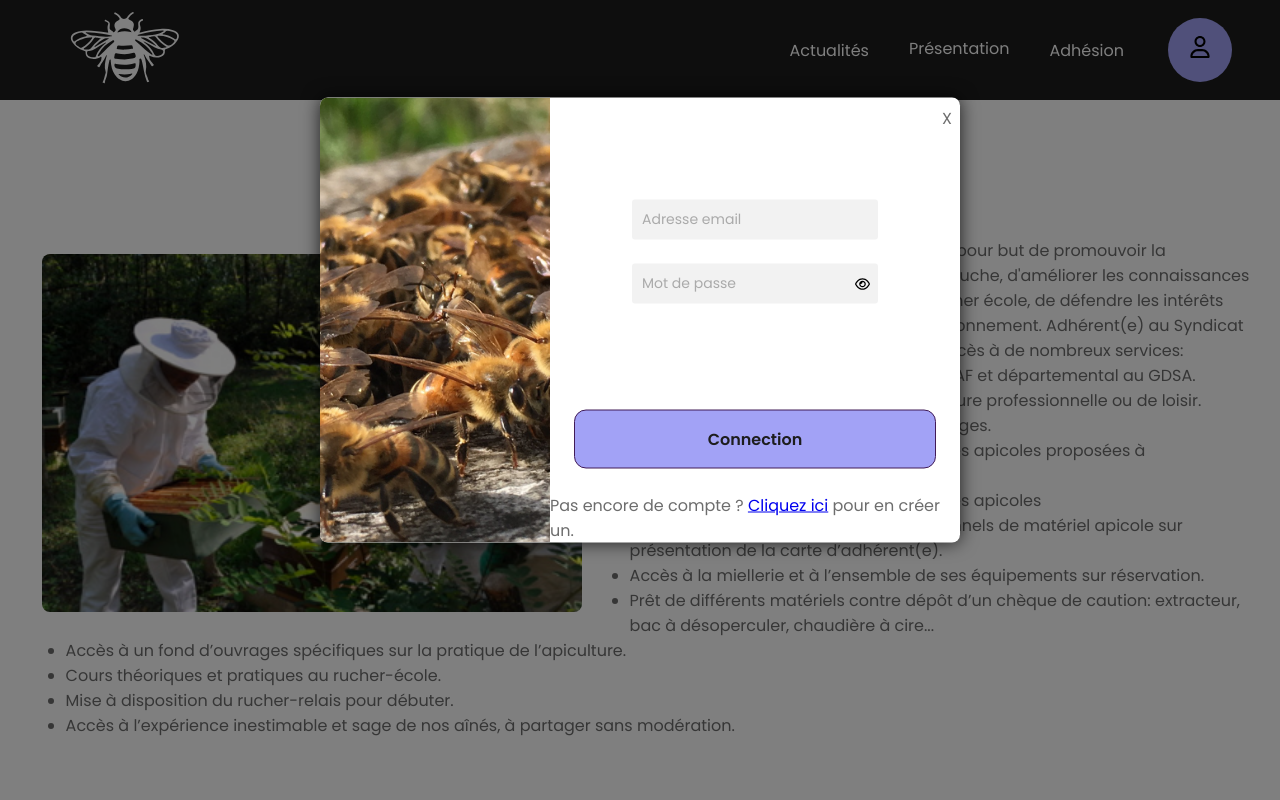
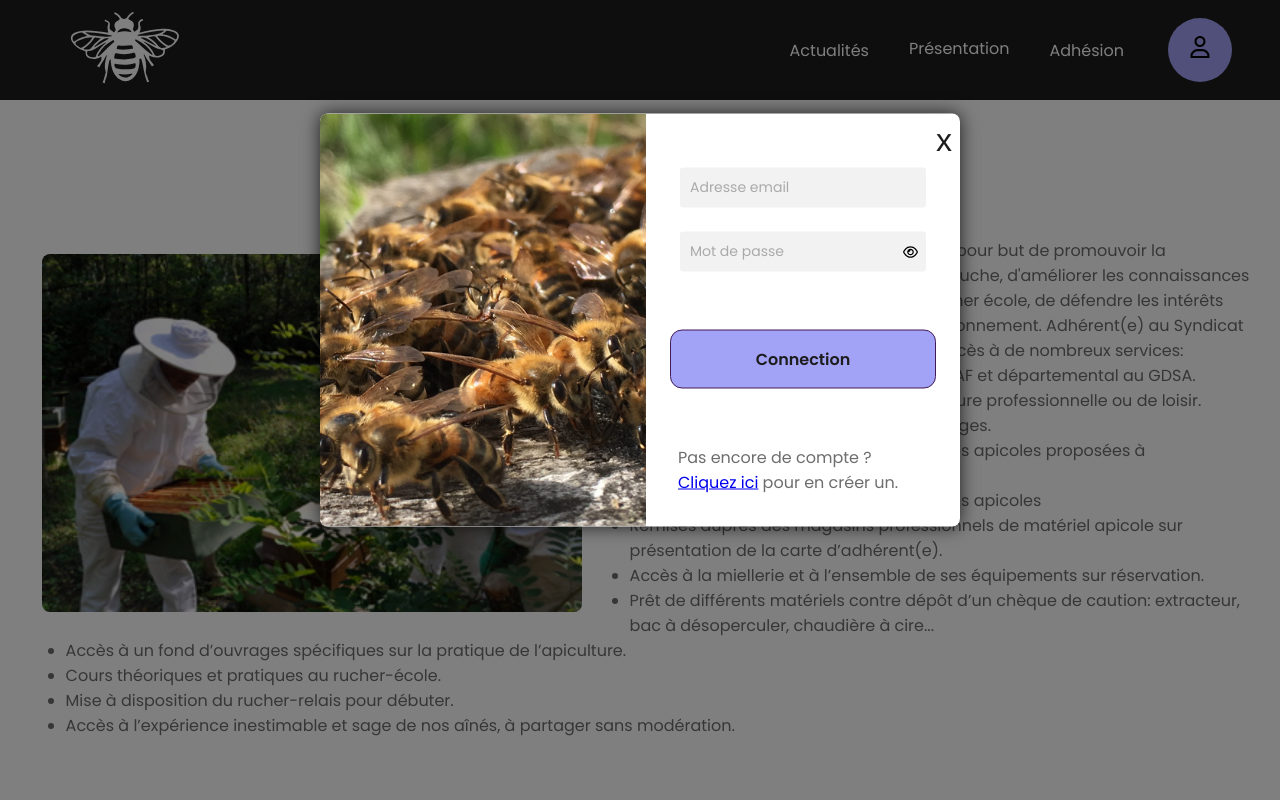
Before and after one commit to Barto1212/sat37, a Next.js app: page /presentation in a window 1280 px wide. Both pictures are taken after a click on the button 1200 px from the left and 50 px from the top of the page. Shown: the top 800 px of the page. Built offline with nearby package versions, Linux system fonts and the light colour scheme.

Commit message:
reorganisation dossiers

```diff
--- a/components/Modal.tsx
+++ b/components/Modal.tsx
@@ -21,7 +21,7 @@ const Modal:React.FC<Props> = ({ open, onClose }) => {
         <Image className="bees" src={nft} alt='/' />
         <div className='modalRight'>
           <p className='closeBtn' onClick={onClose}>
-            X
+            x
           </p>
           <div className='container'>
             {LogInMode ? <LogIn stateForm={stateForm} /> : <SignIn stateForm={stateForm}/>}
@@ -34,10 +34,12 @@ const Modal:React.FC<Props> = ({ open, onClose }) => {
               <span className='bold'>NO</span>
             </button> */}
           </div>
-          {LogInMode ?
-            <p>Pas encore de compte ? <a href="#" onClick={() => setLogInMode(o => !o)}>Cliquez ici</a> pour en créer un. </p> :
-            <p>Déjà un compte ? <a href="#" onClick={() => setLogInMode(o => !o)}>Cliquez ici</a> pour vous identifier. </p>
-          }
+          <div className="container">
+            {LogInMode ?
+              <p>Pas encore de compte ? <a href="#" onClick={() => setLogInMode(o => !o)}>Cliquez ici</a> pour en créer un. </p> :
+              <p>Déjà un compte ? <a href="#" onClick={() => setLogInMode(o => !o)}>Cliquez ici</a> pour vous identifier. </p>
+            }
+          </div>
 
         </div>
       </div>
--- a/pages/_app.tsx
+++ b/pages/_app.tsx
@@ -1,5 +1,5 @@
 import { AppProps } from 'next/app';
-import '../styles/globals.scss';
+import '../styles/index.scss';
 
 function App({ Component, pageProps }: AppProps) {
   return <Component {...pageProps} />;
--- a/styles/containers.scss
+++ b/styles/dev/containers.scss
@@ -1,6 +1,6 @@
 .container {
   display: block;
-  margin: 3rem;
+  margin: 0rem;
   padding: 2rem;
 }
 @mixin stack($flexDirection) {
@@ -16,3 +16,9 @@
 .stack-horizontal {
   @include stack(row);
 }
+
+.article {
+  clear: both;
+  color: $textLight;
+  margin: 0 auto;
+}
--- a/styles/modal.scss
+++ b/styles/dev/modal.scss
@@ -48,6 +48,9 @@
 }
 
 .closeBtn {
+  font-family:  Helvetica, Arial, sans-serif;
+  font-size: 2rem;
+  color: $dark;
   cursor: pointer;
   position: fixed;
   top: 8px;
--- a/styles/globals.scss
+++ /dev/null
@@ -1,31 +0,0 @@
-@import "./variables.scss";
-* {
-  box-sizing: border-box;
-  margin: 0;
-}
-
-body {
-  width: 100%;
-  font-family: $Poppins;
-  color: $textLight;
-
-}
-
-#root {
-  height: 100%;
-}
-
-@import "./image.scss";
-@import "./titles.scss";
-@import "./butons.scss";
-@import "./modal.scss";
-@import "./input.scss";
-@import "./containers.scss";
-
-.article {
-  clear: both;
-  color: $textLight;
-  margin: 0 auto;
-}
-
-@import "./grid.scss"
--- /dev/null
+++ b/styles/index.scss
@@ -0,0 +1,24 @@
+@import "./variables.scss";
+* {
+  box-sizing: border-box;
+  margin: 0;
+}
+
+body {
+  width: 100%;
+  font-family: $Poppins;
+  color: $textLight;
+
+}
+
+#root {
+  height: 100%;
+}
+
+@import "./dev/image.scss";
+@import "./dev/titles.scss";
+@import "./dev/butons.scss";
+@import "./dev/modal.scss";
+@import "./dev/input.scss";
+@import "./dev/containers.scss";
+@import "./dev/grid.scss";
```
Also changed, not shown: styles/dev/butons.scss (renamed from styles/butons.scss), styles/dev/grid.scss (renamed from styles/grid.scss), styles/dev/image.scss (renamed from styles/image.scss), styles/dev/input.scss (renamed from styles/input.scss), styles/dev/titles.scss (renamed from styles/titles.scss).
